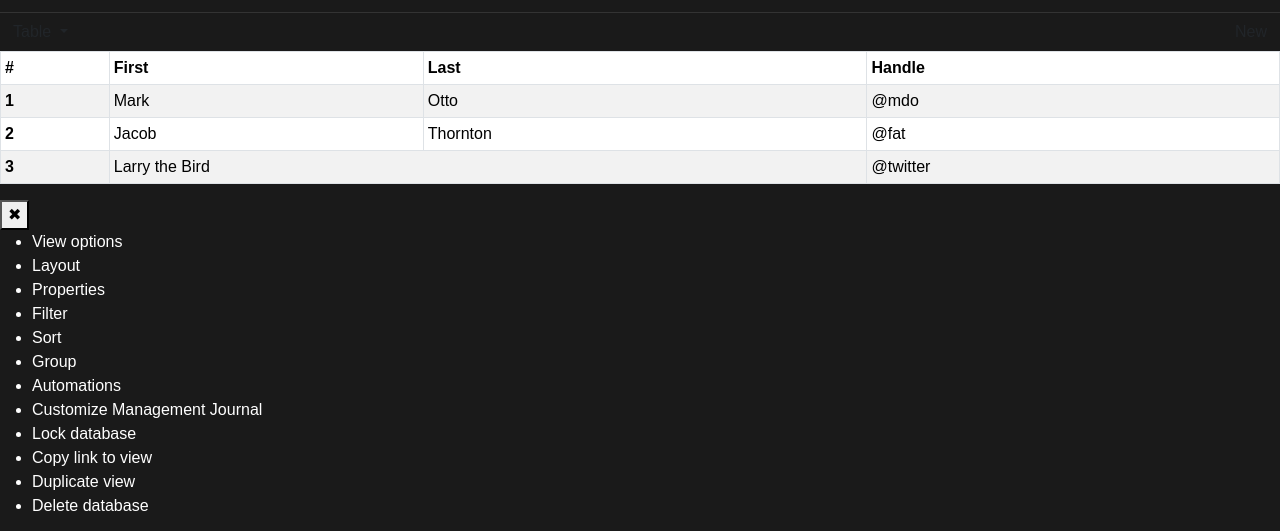
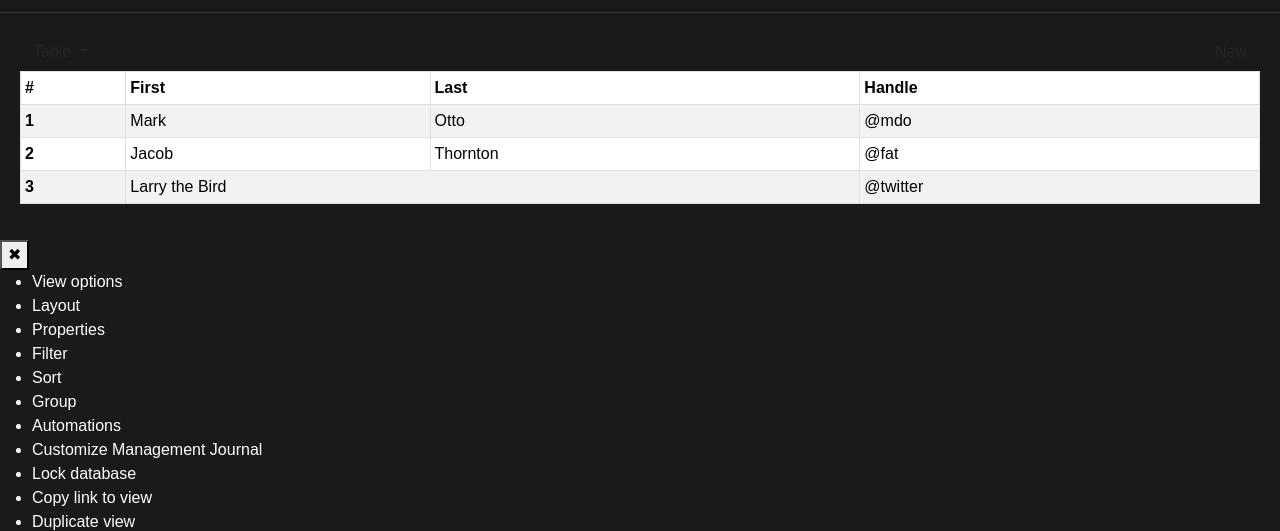
Before and after one commit to WellkitDev/clone-notion-web-page-table, a plain HTML site: page index.html in a window 1280 px wide. Shown: the part 47-578 px from the top of the page. Drawn offline with nearby package versions, Linux system fonts and the light colour scheme.

Commit message:
Add styles for main content section with padding and positioning

```diff
--- a/style.css
+++ b/style.css
@@ -16,3 +16,9 @@ body {
   font-size: 24px;
   font-weight: 500;
 }
+
+/* Main Content */
+.main-content {
+  padding: 20px;
+  position: relative;
+}
```
